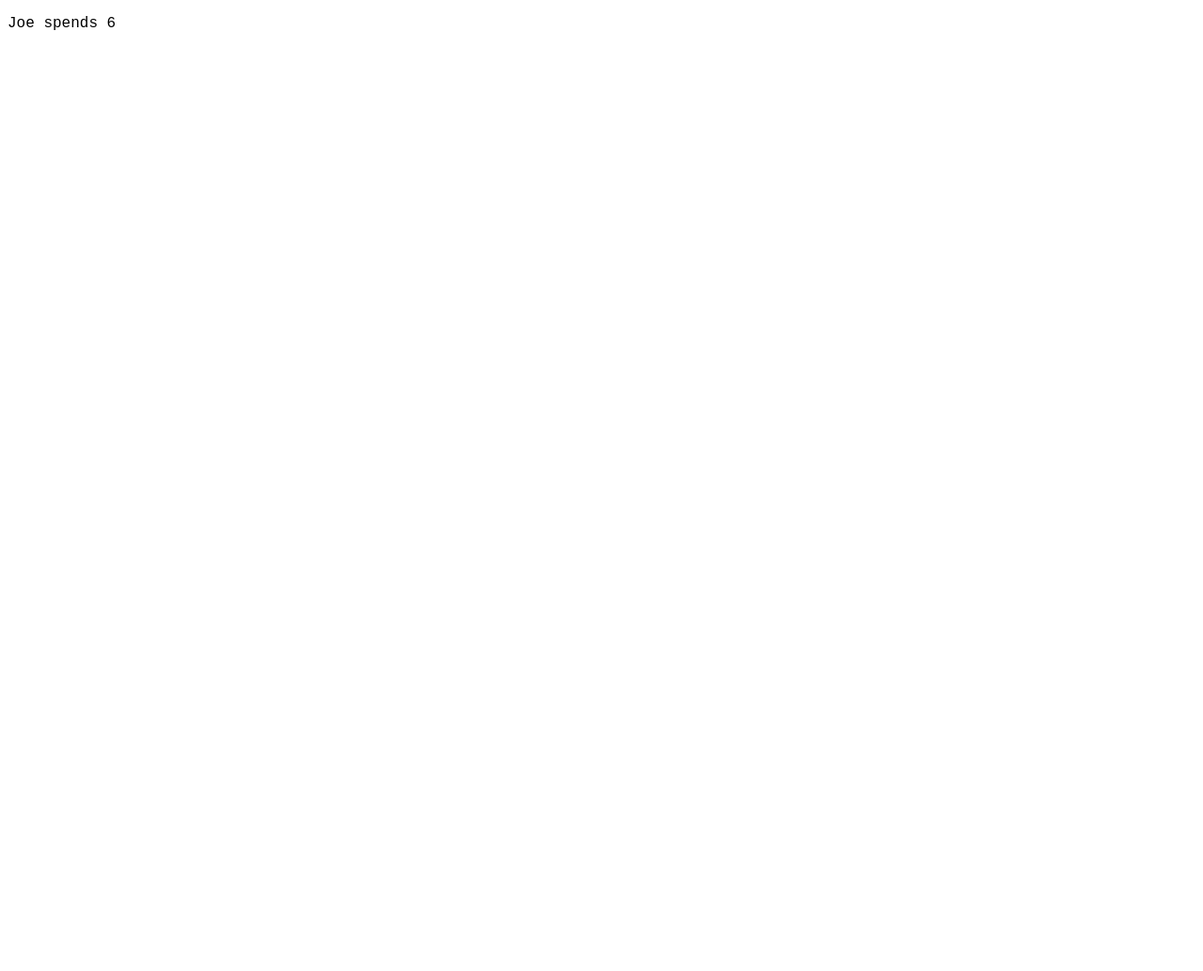
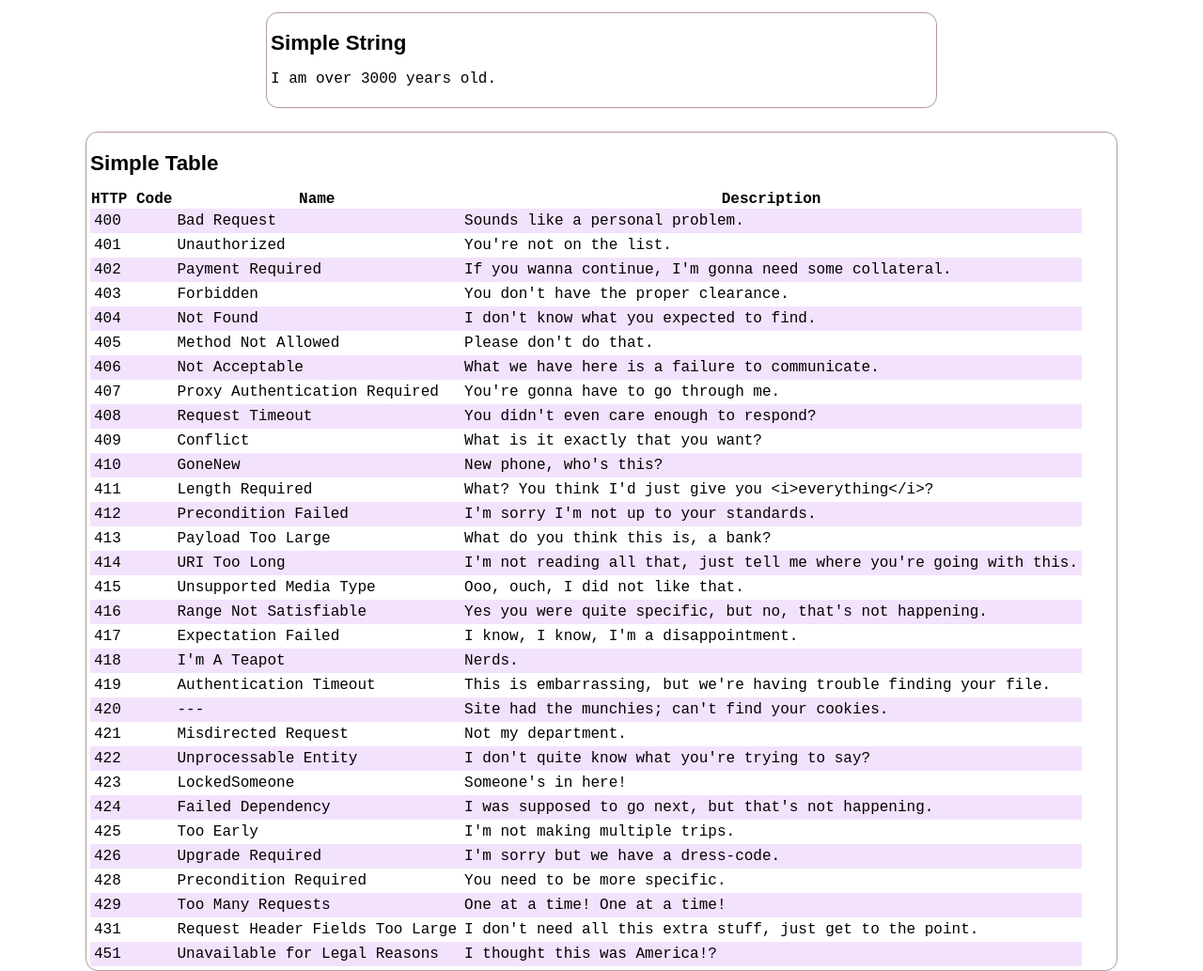
Before and after one commit to leafyrabbet/leafyrabbet_web_examples, a plain HTML site: page howto_mustache-js/index.html in a window 1280 px wide. Shown: the whole page at 94% size. Before the commit the page ends 800 px from the top, so only its background shows below. Drawn offline with Linux system fonts and the light colour scheme.

Commit message:
Example: Mustache Table and CSS Updates

```diff
--- a/howto_mustache-js/index.css
+++ b/howto_mustache-js/index.css
@@ -1,5 +1,67 @@
-body > p
+body .Example_
 {
+  margin-top: 1vw;
+  margin-right: auto;
+  margin-bottom: 2vw;
+  margin-left: auto;
+  padding-top: 0.35vw;
+  padding-right: 0.35vw;
+  padding-bottom: 0.35vw;
+  padding-left: 0.35vw;
+  width: 55vw;
   font-family: monospace;
   font-size: 1.25vw;
+  border-radius: 1vw 1vw 1vw 1vw;
+  border: 0.15vw solid rgba(135, 100, 100, 0.65);
 }
+
+.Example_ h1
+{
+  font-family: sans-serif;
+  font-size: 1.75vw;
+}
+
+.Example_#ex_simple_table
+{
+  width: 85vw;
+}
+
+#ex_simple_table table
+{
+  border: none;
+  border-spacing: 0px;
+}
+
+#ex_simple_table table tr:nth-child(even)
+{
+  background-color: rgba(228, 190, 248, 0.45);
+}
+
+#ex_simple_table table tr td
+{
+  padding: 4px 4px 4px 4px;
+}
+
+@media(prefers-color-scheme: 'dark')
+{
+  body
+  {
+    background-color: rgba(180, 55, 170, 0.45);
+  }
+}
+
+@media(prefers-dark-interface)
+{
+  body
+  {
+    background-color: rgba(180, 55, 170, 0.45);
+  }
+}
+
+@media(prefers-color-scheme: 'light')
+{
+  body
+  {
+    background-color: white;
+  }
+}
--- a/howto_mustache-js/index.html
+++ b/howto_mustache-js/index.html
@@ -6,6 +6,12 @@
     <link rel="stylesheet" type="text/css" href="./index.css">
   </head>
   <body>
+    <div id="ex_simple_str" class="Example_">
+      <h1>Simple String</h1>
+    </div>
+    <div id="ex_simple_table" class="Example_">
+      <h1>Simple Table</h1>
+    </div>
     <script type="text/javascript" src="./libs/mustache/mustache.js"></script>
     <script type="text/javascript" src="./index.js"></script>
   </body>
--- a/howto_mustache-js/index.js
+++ b/howto_mustache-js/index.js
@@ -8,10 +8,11 @@ Copyright (c) TenonGarden Productions, 2020
 
 // Assumes `mustache.js` has been loaded
 
-let model = "{{title}} spends {{calc}}";
+let model = "{{title}} am over {{calc}} years old.";
+
 let view = {
-  title: "Joe",
-  calc: function () { return (2 + 4); }
+  "title": "I",
+  "calc": function () { return (3000); }
 };
 
 let output = Mustache.render(model, view);
@@ -21,5 +22,79 @@ let p_tag = document.createElement("p");
 p_tag.innerHTML = output;
 doc_frag.appendChild(p_tag);
 
-body_tag = document.getElementsByTagName("body")[0];
+body_tag = document.getElementById("ex_simple_str");
 body_tag.appendChild(doc_frag);
+
+
+
+let table_model = String.raw`
+<table>
+  <tbody>
+    {{#headers}}
+    <tr>
+      <th>{{col_a}}</th>
+      <th>{{col_b}}</th>
+      <th>{{col_c}}</th>
+    </tr>
+    {{/headers}}
+    {{#rows}}
+    <tr>
+      <td>{{col_a}}</td>
+      <td>{{col_b}}</td>
+      <td>{{col_c}}</td>
+    </tr>
+    {{/rows}}
+  </tbody>
+</table>
+`;
+
+let table_view = {
+  "headers": [
+    {
+      "col_a": "HTTP Code",
+      "col_b": "Name",
+      "col_c": "Description"
+    }
+  ],
+  "rows": [
+    { "col_a": "400", "col_b": "Bad Request",                     "col_c": "Sounds like a personal problem." },
+    { "col_a": "401", "col_b": "Unauthorized",                    "col_c": "You're not on the list." },
+    { "col_a": "402", "col_b": "Payment Required",                "col_c": "If you wanna continue, I'm gonna need some collateral." },
+    { "col_a": "403", "col_b": "Forbidden",                       "col_c": "You don't have the proper clearance." },
+    { "col_a": "404", "col_b": "Not Found",                       "col_c": "I don't know what you expected to find." },
+    { "col_a": "405", "col_b": "Method Not Allowed",              "col_c": "Please don't do that." },
+    { "col_a": "406", "col_b": "Not Acceptable",                  "col_c": "What we have here is a failure to communicate." },
+    { "col_a": "407", "col_b": "Proxy Authentication Required",   "col_c": "You're gonna have to go through me." },
+    { "col_a": "408", "col_b": "Request Timeout",                 "col_c": "You didn't even care enough to respond?" },
+    { "col_a": "409", "col_b": "Conflict",                        "col_c": "What is it exactly that you want?" },
+    { "col_a": "410", "col_b": "GoneNew",                         "col_c": "New phone, who's this?" },
+    { "col_a": "411", "col_b": "Length Required",                 "col_c": "What? You think I'd just give you <i>everything</i>?" },
+    { "col_a": "412", "col_b": "Precondition Failed",             "col_c": "I'm sorry I'm not up to your standards." },
+    { "col_a": "413", "col_b": "Payload Too Large",               "col_c": "What do you think this is, a bank?" },
+    { "col_a": "414", "col_b": "URI Too Long",                    "col_c": "I'm not reading all that, just tell me where you're going with this." },
+    { "col_a": "415", "col_b": "Unsupported Media Type",          "col_c": "Ooo, ouch, I did not like that." },
+    { "col_a": "416", "col_b": "Range Not Satisfiable",           "col_c": "Yes you were quite specific, but no, that's not happening." },
+    { "col_a": "417", "col_b": "Expectation Failed",              "col_c": "I know, I know, I'm a disappointment." },
+    { "col_a": "418", "col_b": "I'm A Teapot",                    "col_c": "Nerds." },
+    { "col_a": "419", "col_b": "Authentication Timeout",          "col_c": "This is embarrassing, but we're having trouble finding your file." },
+    { "col_a": "420", "col_b": "---",                             "col_c": "Site had the munchies; can't find your cookies." },
+    { "col_a": "421", "col_b": "Misdirected Request",             "col_c": "Not my department." },
+    { "col_a": "422", "col_b": "Unprocessable Entity",            "col_c": "I don't quite know what you're trying to say?" },
+    { "col_a": "423", "col_b": "LockedSomeone",                   "col_c": "Someone's in here!" },
+    { "col_a": "424", "col_b": "Failed Dependency",               "col_c": "I was supposed to go next, but that's not happening." },
+    { "col_a": "425", "col_b": "Too Early",                       "col_c": "I'm not making multiple trips." },
+    { "col_a": "426", "col_b": "Upgrade Required",                "col_c": "I'm sorry but we have a dress-code." },
+    { "col_a": "428", "col_b": "Precondition Required",           "col_c": "You need to be more specific." },
+    { "col_a": "429", "col_b": "Too Many Requests",               "col_c": "One at a time! One at a time!" },
+    { "col_a": "431", "col_b": "Request Header Fields Too Large", "col_c": "I don't need all this extra stuff, just get to the point." },
+    { "col_a": "451", "col_b": "Unavailable for Legal Reasons",   "col_c": "I thought this was America!?" }
+  ]
+}
+
+let table_doc_frag = new DocumentFragment();
+let div_tag = document.createElement("div");
+div_tag.innerHTML = Mustache.render(table_model, table_view);;
+table_doc_frag.appendChild(div_tag);
+
+div_table_container_tag = document.getElementById("ex_simple_table");
+div_table_container_tag.appendChild(table_doc_frag);
```
